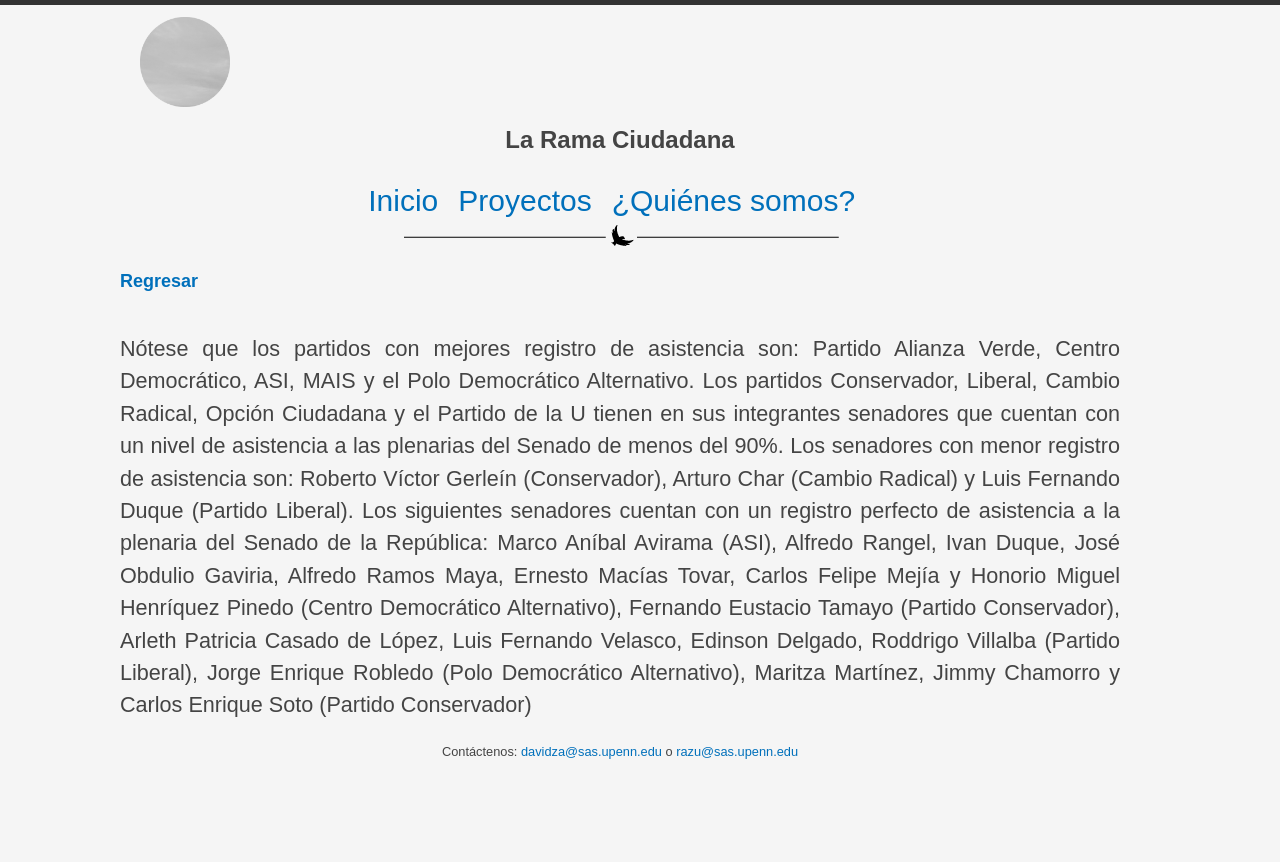
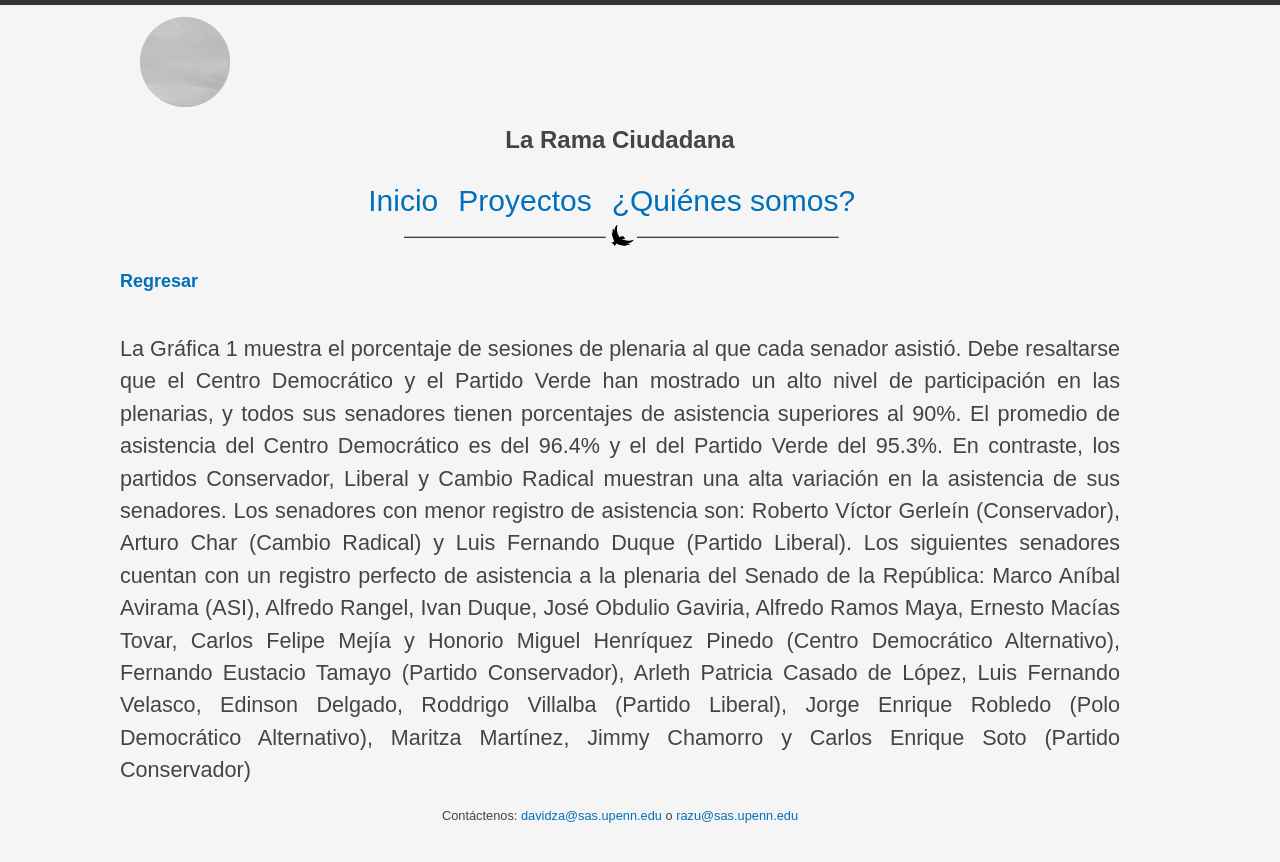
Before and after one commit to attemptconsult/attemptconsult.github.io, a Jekyll site: the page built from asistencia.html, in a window 1280 px wide. Shown: the top 862 px of the page. Built offline with Jekyll 4.4.1, drawn with Linux system fonts in a browser that asks for light colours; nearby versions of some CDN libraries; Markdown is read by kramdown in place of the engine named in the settings; comment, search, counter and statistics services are not loaded.

Commit message:
photo zarruk

```diff
--- a/asistencia.html
+++ b/asistencia.html
@@ -826,7 +826,7 @@
   style="width: 1500; height: 750;">
 </div>
  <div><br />
-  <p align="justify"  style="font-size:180%;"> Nótese que los partidos con mejores registro de asistencia son: Partido Alianza Verde, Centro Democrático, ASI, MAIS y el Polo Democrático Alternativo.  Los partidos Conservador, Liberal, Cambio Radical, Opción Ciudadana y el Partido de la U tienen en sus integrantes senadores que cuentan con un nivel de asistencia a las plenarias del Senado de menos del 90%. Los senadores con menor registro de asistencia son: Roberto Víctor Gerleín (Conservador), Arturo Char (Cambio Radical) y Luis Fernando Duque (Partido Liberal). Los siguientes senadores cuentan con un registro perfecto de asistencia a la plenaria del Senado de la República: Marco Aníbal Avirama (ASI), Alfredo Rangel, Ivan Duque, José Obdulio Gaviria, Alfredo Ramos Maya, Ernesto Macías Tovar, Carlos Felipe Mejía y Honorio Miguel Henríquez Pinedo (Centro Democrático Alternativo), Fernando Eustacio Tamayo (Partido Conservador), Arleth Patricia Casado de López, Luis Fernando Velasco, Edinson Delgado, Roddrigo Villalba (Partido Liberal), Jorge Enrique Robledo (Polo Democrático Alternativo), Maritza Martínez, Jimmy Chamorro y Carlos Enrique Soto (Partido Conservador) </p>
+  <p align="justify"  style="font-size:180%;"> La Gráfica 1 muestra el porcentaje de sesiones de plenaria al que cada senador asistió. Debe resaltarse que el Centro Democrático y el Partido Verde han mostrado un alto nivel de participación en las plenarias, y todos sus senadores tienen porcentajes de asistencia superiores al 90%. El promedio de asistencia del Centro Democrático es del 96.4% y el del Partido Verde del 95.3%. En contraste, los partidos Conservador, Liberal y Cambio Radical muestran una alta variación en la asistencia de sus senadores. Los senadores con menor registro de asistencia son: Roberto Víctor Gerleín (Conservador), Arturo Char (Cambio Radical) y Luis Fernando Duque (Partido Liberal). Los siguientes senadores cuentan con un registro perfecto de asistencia a la plenaria del Senado de la República: Marco Aníbal Avirama (ASI), Alfredo Rangel, Ivan Duque, José Obdulio Gaviria, Alfredo Ramos Maya, Ernesto Macías Tovar, Carlos Felipe Mejía y Honorio Miguel Henríquez Pinedo (Centro Democrático Alternativo), Fernando Eustacio Tamayo (Partido Conservador), Arleth Patricia Casado de López, Luis Fernando Velasco, Edinson Delgado, Roddrigo Villalba (Partido Liberal), Jorge Enrique Robledo (Polo Democrático Alternativo), Maritza Martínez, Jimmy Chamorro y Carlos Enrique Soto (Partido Conservador) </p>
 <!-- htmlFooter -->
 
 <span>
```
